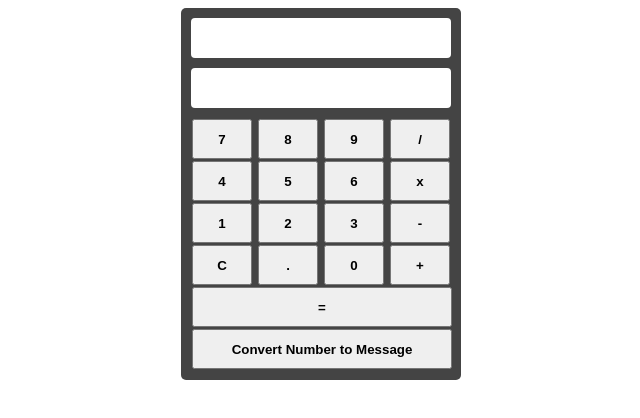
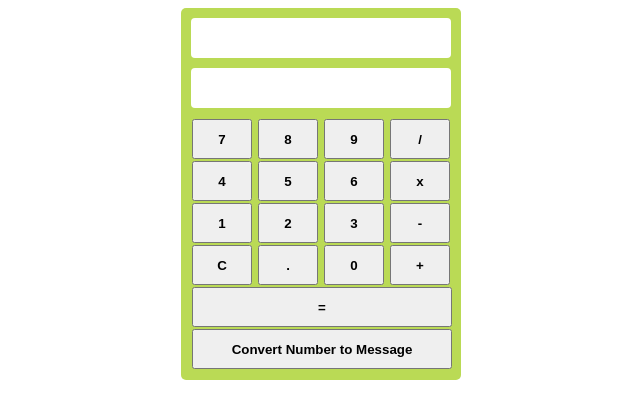
Before and after one commit to yoloOnTheBattlefield/anton-calculator, a plain HTML site: page dist/index.html in a window 1280 px wide. Shown: the whole page, without its empty margins (319-959 px from the left). Drawn offline with Linux system fonts and the light colour scheme.

Commit message:
change background color style

```diff
--- a/dist/style.css
+++ b/dist/style.css
@@ -2,7 +2,7 @@
   width: 260px;
   display: flex;
   flex-direction: column;
-  background-color: #444;
+  background-color: #bada55;
   padding: 10px;
   border-radius: 5px;
   margin: auto;
```
